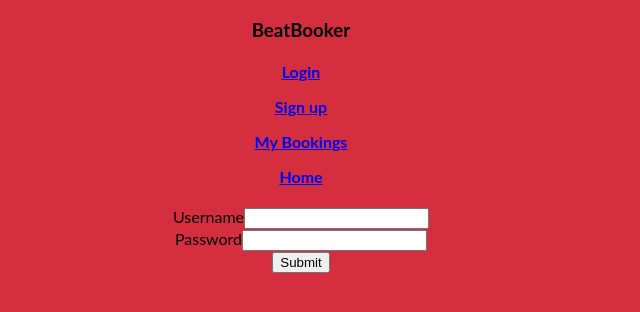
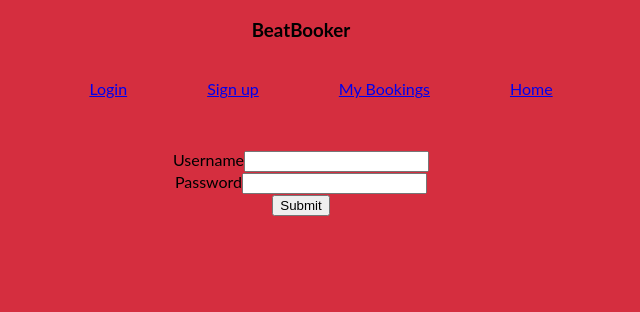
Before and after one commit to handsomemolly/BeatBookerFrontend, a React (Create React App) app in the folder beatbooker-client/: page /login in a window 1280 px wide. Shown: the top 312 px of the page, without its empty margins (339-979 px from the left). Built offline with nearby package versions, Linux system fonts and the light colour scheme.

Commit message:
navigation update

```diff
--- a/beatbooker-client/src/App.css
+++ b/beatbooker-client/src/App.css
@@ -163,3 +163,32 @@
     text-align: right;
   }
 }
+
+/* navigation */
+
+/* This class is applied to the containing div <div class="nav"> and is used to set the background color and height of the navbar */
+.nav {
+  background: #000;
+  height: 150px; /* set same as height & line-height below */
+}
+
+/* This rule centers the nav items verticaly in the bar with the height and line height properties. Spacing between the nav items is controlled by setting right and left padding.  */
+.nav li {
+  display: inline-block;
+  list-style: none;
+  height: 60px; /* should be the same as line-height */
+  line-height: 60px; /* should be the same as height */
+  padding: 0 40px; /* "0" sets top and bottom padding to none */
+}
+
+/* :hover allows you change the background color of the nav items when you mouse over them. Play around with the transition value to change the speed of the hover transition. */
+.nav li:hover {
+  background: rgb(243, 243, 243);
+  transition: background 0.3s;
+}
+
+/* This rule is applied to the link <a> tag. It lets you turn off the link underline and set the link text color. */
+.nav-link {
+  color: #fff;
+  text-decoration: none;
+}
--- a/beatbooker-client/src/components/Navbar.js
+++ b/beatbooker-client/src/components/Navbar.js
@@ -2,23 +2,33 @@
 import { NavLink } from "react-router-dom";
 const Navbar = ({ user, handleLogout }) => {
   return (
+    <div>
+      <div className="nav">
         <header className="topNav">
           <h3 className="navTitle">BeatBooker</h3>
-      <h4>
+          <ul>
             {!user.id ? (
               <>
-            <p>
+                <li>
+                  <a href="#" className="nav-link">
                     <NavLink to="/login">Login</NavLink>
-            </p>
-            <p>
+                  </a>
+                </li>
+                <li>
+                  <a href="#" className="nav-link">
                     <NavLink to="/signup">Sign up</NavLink>
-            </p>
-            <p>
+                  </a>
+                </li>
+                <li>
+                  <a href="#" className="nav-link">
                     <NavLink to="/bookings">My Bookings</NavLink>
-            </p>
-            <p>
+                  </a>
+                </li>
+                <li>
+                  <a href="#" className="nav-link">
                     <NavLink to="/home">Home</NavLink>
-            </p>
+                  </a>
+                </li>
               </>
             ) : (
               <>
@@ -35,8 +45,10 @@
                 </p>
               </>
             )}
-      </h4>
+          </ul>
         </header>
+      </div>
+    </div>
   );
 };
 export default Navbar;
```
Lines whose indentation alone changed are shown as unchanged.
